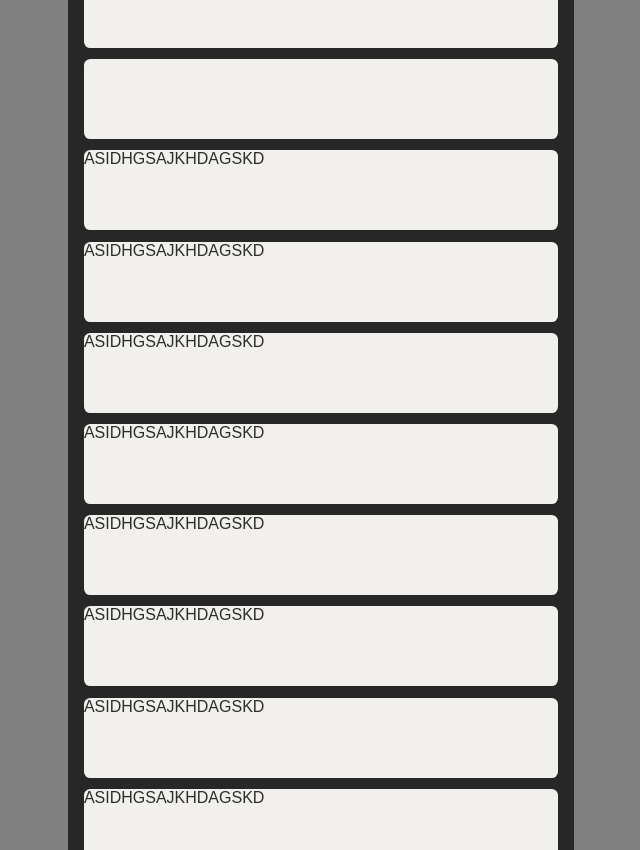
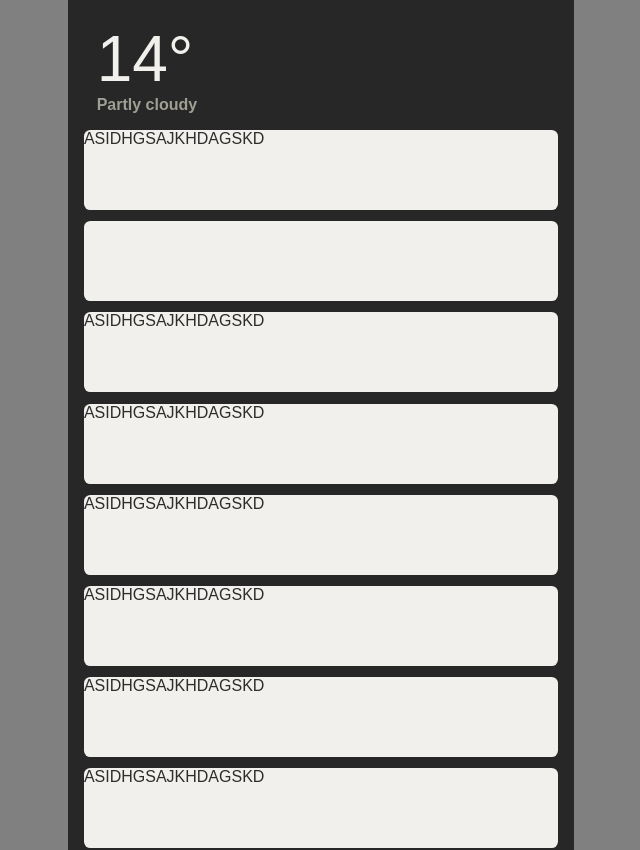
Before and after one commit to jamesWalker55/weatherapp-2, a React (Create React App) app: page / in a window 1280 px wide. Shown: the whole page, without its empty margins (319-959 px from the left). Built offline with nearby package versions, Linux system fonts and the light colour scheme.

Commit message:
Implement header

```diff
--- a/src/App.js
+++ b/src/App.js
@@ -1,6 +1,7 @@
 import React, { Component } from 'react';
 import "./app.css";
 
+import Header from './components/header';
 import Forecast from './cards/forecast';
 import SunAndMoon from './cards/sun-and-moon';
 
@@ -9,9 +10,8 @@
     return (
       <div className='phone-container'>
         <div className='phone'>
-          TEST
           {/*<Toolbar />*/}
-          {/*<Header />*/}
+          <Header />
           <Forecast />
           <SunAndMoon />
           <Forecast />
--- /dev/null
+++ b/src/components/header.css
@@ -0,0 +1,26 @@
+.header {
+  margin-left: 1rem;
+  margin-right: 1rem;
+  margin-bottom: 0.7rem;
+}
+
+.header .location {
+  font-size: 1.3em;
+
+  margin-top: 1rem;
+  margin-bottom: 2rem;
+}
+
+.header .temperature {
+  font-size: 4em;
+
+  margin-left: 0.8rem;
+}
+
+.header .status-text {
+  color: #A09F93;
+  font-weight: bold;
+
+  margin-left: 0.8rem;
+  margin-bottom: 1rem;
+}
--- /dev/null
+++ b/src/components/header.js
@@ -0,0 +1,17 @@
+import React, { Component } from 'react';
+
+import './header.css';
+
+class Header extends Component {
+  render() {
+    return (
+      <div className="header">
+        <div className="location">Mile End Rd (E1 4NS)</div>
+        <div className="temperature">14°</div>
+        <div className="status-text">Partly cloudy</div>
+      </div>
+    );
+  }
+}
+
+export default Header;
```
